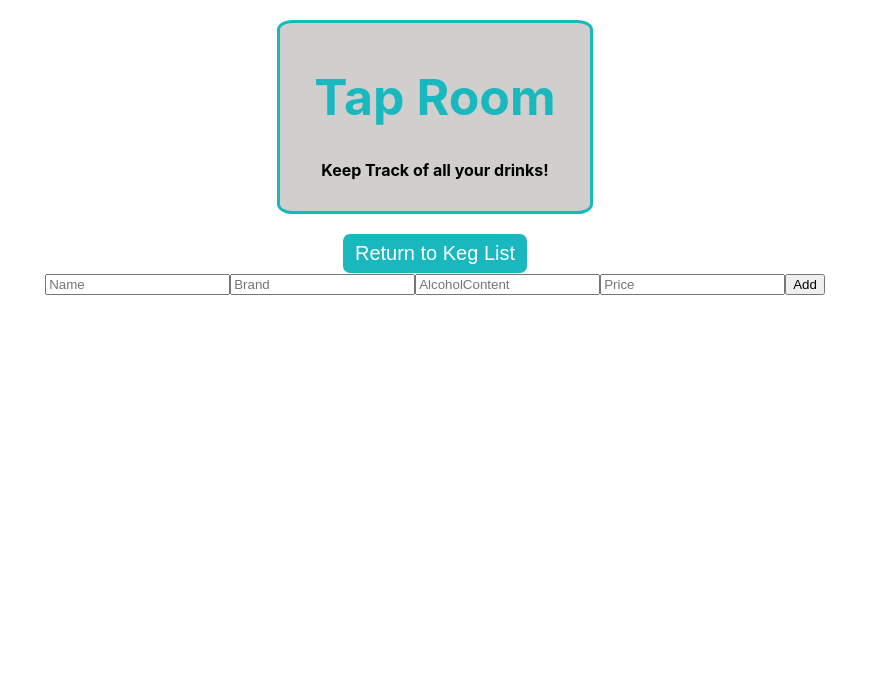
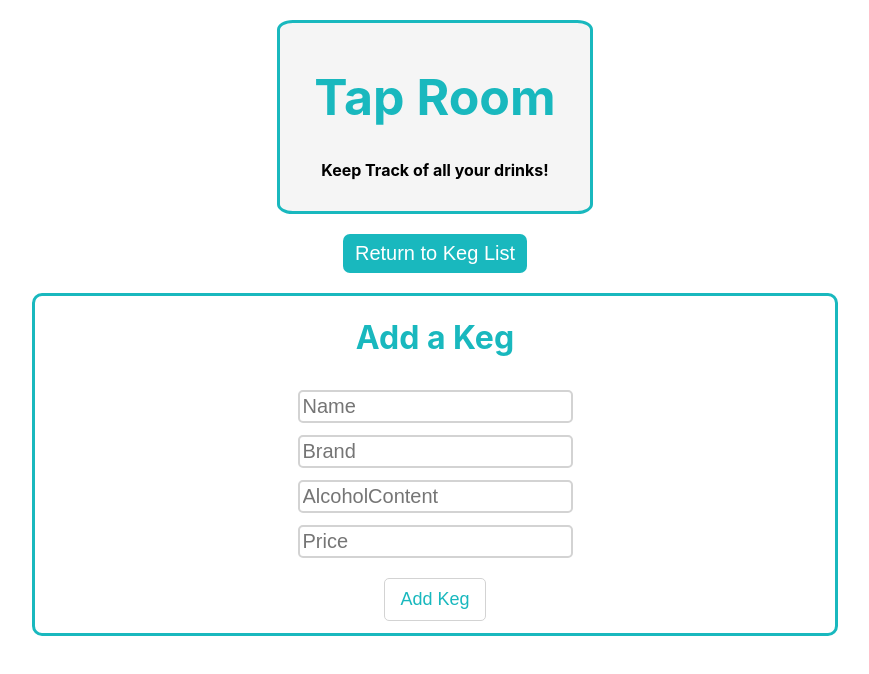
Before and after one commit to jfox25/tap-room, a React (Create React App) app: page / in a window 1280 px wide. Both pictures are taken after a click on the button "Add a Keg". Shown: the top 674 px of the page, without its empty margins (205-1074 px from the left). Built offline with nearby package versions, Linux system fonts and the light colour scheme.

Commit message:
Finish Css

```diff
--- a/src/components/AddKeg.css
+++ b/src/components/AddKeg.css
@@ -0,0 +1,38 @@
+.keg-form {
+    display: flex;
+    flex-direction: column;
+    align-items: center;
+    justify-content: center;
+}
+.keg-form input{
+    margin-top: 12px;
+    padding: 3px;
+    font-size: 20px;
+    border: 2px solid lightgray;
+    border-radius: 5px;
+}
+.keg-form button {
+    margin-top: 20px;
+    margin-bottom: 12px;
+    font-size: 18px;
+    border: 1px solid lightgray;
+    border-radius: 5px;
+    padding: 10px 15px;
+    color: rgb(25, 184, 190);
+    background-color: white;
+}
+.keg-form button:hover {
+    cursor: pointer;
+    border: 1px solid rgb(25, 184, 190);
+}
+.keg-form-window {
+    border: 3px solid rgb(25, 184, 190);
+    width: 70%;
+    max-width: 800px;
+    margin: auto;
+    border-radius: 10px;
+    margin-top: 20px;
+}
+.form-title {
+    color: rgb(25, 184, 190);
+}
--- a/src/components/AddKeg.js
+++ b/src/components/AddKeg.js
@@ -1,6 +1,7 @@
 import React from "react";
 import { v4 } from 'uuid';
 import PropTypes from "prop-types";
+import './AddKeg.css'
 
 function AddKeg(props)
 {
@@ -13,8 +14,9 @@ function AddKeg(props)
             id: v4()});
       }
     return (
-        <React.Fragment>
-            <form onSubmit={handleNewKegFormSubmission}>
+        <div className="keg-form-window">
+            <h1 className="form-title">Add a Keg</h1>
+            <form className="keg-form" onSubmit={handleNewKegFormSubmission}>
             <input
                 type='text'
                 name='name'
@@ -31,9 +33,9 @@ function AddKeg(props)
                 type='number'
                 name='price'
                 placeholder='Price' />
-            <button type='submit'>Add</button>
+            <button type='submit'>Add Keg</button>
             </form>
-        </React.Fragment>
+        </div>
     )
 }
 AddKeg.propTypes = {
--- a/src/components/Header.css
+++ b/src/components/Header.css
@@ -3,7 +3,7 @@
     font-size: 50px;
 }
 .heading {
-    background-color: rgb(209, 206, 206);
+    background-color: whitesmoke;
     border: 3px solid rgb(25, 184, 190);
     border-radius: 5%;
     padding: 10px 30px;
--- a/src/components/Keg.css
+++ b/src/components/Keg.css
@@ -8,6 +8,7 @@
 }
 .keg-name {
     color: rgb(25, 184, 190);
+    font-size: 30px;
     text-decoration: underline;
 }
 .keg-clickable :hover {
--- /dev/null
+++ b/src/components/KegDetail.css
@@ -0,0 +1,11 @@
+.keg-detail-window {
+    width: 70%;
+    max-width: 800px;
+    margin: auto;
+    margin-top: 10px;
+    border: 3px solid rgb(25, 184, 190);
+    border-radius: 10px;
+}
+.keg-detail-title {
+    color: rgb(25, 184, 190);
+}
--- a/src/components/KegDetail.js
+++ b/src/components/KegDetail.js
@@ -1,18 +1,21 @@
 import React from "react";
+import './KegDetail.css'
 
 function KegDetail(props){
     const { keg } = props;
 
     return (
-      <React.Fragment>
-        <h1>Keg Detail</h1>
-        <hr/>
-        <h3>Name : {keg.name}</h3>
-        <h3>Brand : {keg.brand}</h3>
-        <h3>Alcohol Content : {keg.alcoholContent}%</h3>
-        <h4>Price per Pint : ${Math.ceil(keg.price/ 120 * 100) / 100}</h4>
-        <h4>Price per Keg : ${keg.price}</h4>
-      </React.Fragment>
+      <div className="keg-detail-window">
+        <div className="keg-detail-title">
+          <h1>Keg Detail</h1>
+          <hr/>
+        </div>
+        <h3><span className="accent-color">Name :</span> {keg.name}</h3>
+        <h3><span className="accent-color">Brand :</span> {keg.brand}</h3>
+        <h3><span className="accent-color">Alcohol Content :</span> {keg.alcoholContent}%</h3>
+        <h3><span className="accent-color">Price per Pint :</span> ${Math.ceil(keg.price/ 120 * 100) / 100}</h3>
+        <h3><span className="accent-color">Price per Keg :</span> ${keg.price}</h3>
+      </div>
     );
 }
 
--- a/src/components/KegList.css
+++ b/src/components/KegList.css
@@ -1,5 +1,5 @@
 .list {
-    background-color: rgb(209, 206, 206);
+    background-color: whitesmoke;
     border: 3px solid rgb(25, 184, 190);
     border-radius: 10px;
     width: 80%;
```
